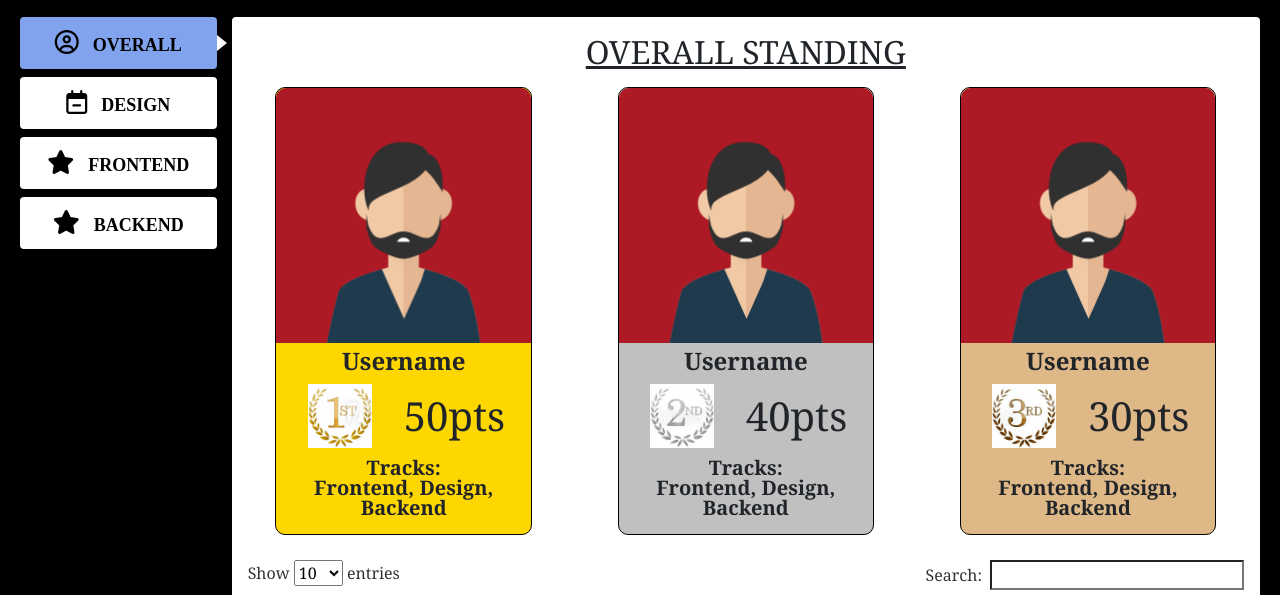
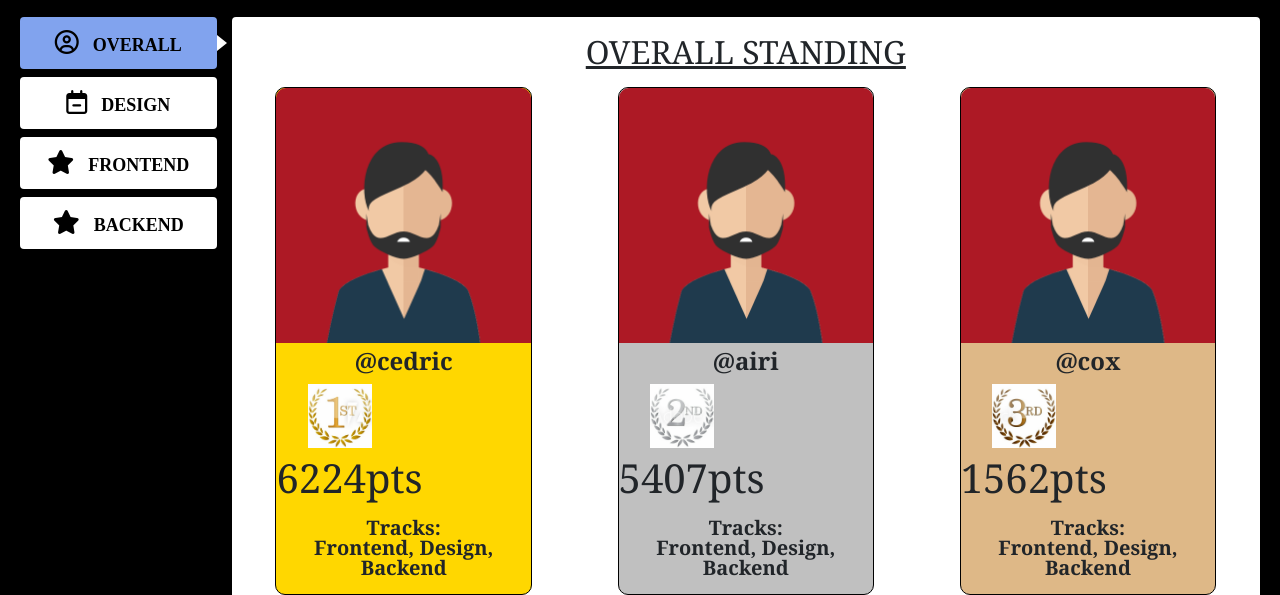
Before and after one commit to tamsay/Leaderboard, a plain HTML site: page index.html in a window 1280 px wide. Shown: the part 175-770 px from the top of the page. Drawn offline with Linux system fonts and the light colour scheme.

Commit message:
Implemented proper ranking of the top three users

```diff
--- a/index.html
+++ b/index.html
@@ -59,12 +59,12 @@
                                 <div class="col leaderCard firstPosition">
                                     <div class="wrapper">
                                         <img src="images/profileicon.png" alt="images" class="profilePicture">
-                                        <p class="winnerUsername" id="firstUsername">Username</p>
+                                        <p class="winnerUsername" id="overallWinner"></p>
                                   <div class="row leaderCaption">
                                     <div class="col-md-6 rank"><img src="images/first.jpg" alt="rank">
                                     </div>
                                     <div class="col-sm topScore">
-                                        <p>50<span>pts</span></p>
+                                        <p> <span id ='overallWinnerScore'></span><span>pts</span></p>
                                     </div>
                                     </div>
                                   <p class="tracks">Tracks:<br><span>Frontend, Design, Backend</span></p>
@@ -75,13 +75,13 @@
                                 <div class="col leaderCard secondPosition">
                                     <div class="wrapper">
                                     <img src="images/profileicon.png" alt="images" class="profilePicture">
-                                    <p class="winnerUsername" id="secondUsername">Username</p>
+                                    <p class="winnerUsername" id="overallSecond"></p>
 
                                     <div class="row leaderCaption">
                                       <div class="col-md-6 rank"><img src="images/second.jpg" alt="rank">
                                       </div>
                                       <div class="col-sm topScore">
-                                          <p>40<span>pts</span></p>
+                                        <p> <span id ='overallSecondScore'></span><span>pts</span></p>
                                       </div>
                                       </div>
                                     <p class="tracks">Tracks:<br><span>Frontend, Design, Backend</span></p>
@@ -91,13 +91,13 @@
                                   <div class="col leaderCard thirdPosition">
                                     <div class="wrapper">
                                     <img src="images/profileicon.png" alt="images" class="profilePicture">
-                                    <p class="winnerUsername" id="thirdUsername">Username</p>
+                                    <p class="winnerUsername" id="overallThird"></p>
 
                                     <div class="row leaderCaption">
                                       <div class="col-md-6 rank"><img src="images/third.jpg" alt="rank">
                                       </div>
                                       <div class="col-sm topScore">
-                                          <p>30<span>pts</span></p>
+                                        <p> <span id ='overallThirdScore'></span><span>pts</span></p>
                                       </div>
                                       </div>
                                     <p class="tracks">Tracks:<br><span>Frontend, Design, Backend</span></p>
@@ -118,7 +118,7 @@
                               <div class="col leaderCard firstPosition">
                                   <div class="wrapper">
                                       <img src="images/profileicon.png" alt="images" class="profilePicture">
-                                      <p class="winnerUsername" id="firstUsername">Username</p>
+                                      <p class="winnerUsername" id="">Username</p>
                                 <div class="row leaderCaption">
                                   <div class="col-md-6 rank"><img src="images/first.jpg" alt="rank">
                                   </div>
@@ -164,7 +164,7 @@
                                 </div>
                           </div>
 
-                      <table id="myTable" class="display" style="width:100%">
+                      <table id="designTable" class="display" style="width:100%">
                       </table>
 
 
@@ -224,7 +224,7 @@
                                 </div>
                           </div>
 
-                      <table id="myTable" class="display" style="width:100%">
+                      <table id="frontendTable" class="display" style="width:100%">
                       </table>
 
                         </div>
@@ -283,7 +283,7 @@
                               </div>
                         </div>
 
-                    <table id="myTable" class="display" style="width:100%">
+                    <table id="backendTable" class="display" style="width:100%">
                     </table>
 
 
--- a/js/script.js
+++ b/js/script.js
@@ -6,12 +6,35 @@ var dataSet = [
     [ "","Airi Satou", "@airi", "airi@gmail.com", "5407" ],
 ];
 
+let sortedResult=(data)=>{
+   let answer =  data.sort((a, b)=>{
+        return b[4] - a[4]
+    })
+    return answer;
+}
+let sortedData = sortedResult(dataSet);
+
+let overallWinner = document.querySelector('#overallWinner')
+overallWinner.innerText = sortedData[0][2]
+let overallWinnerScore = document.querySelector('#overallWinnerScore')
+overallWinnerScore.innerText = sortedData[0][4]
+
+let overallSecond = document.querySelector('#overallSecond')
+overallSecond.innerText = sortedData[1][2]
+let overallSecondScore = document.querySelector('#overallSecondScore')
+overallSecondScore.innerText = sortedData[1][4]
+
+let overallThird = document.querySelector('#overallThird')
+overallThird.innerText = sortedData[2][2]
+let overallThirdScore = document.querySelector('#overallThirdScore')
+overallThirdScore.innerText = sortedData[2][4]
+
 
 
 $(document).ready(function() {
     $('#myTable').DataTable( {
         "scrollX": true,
-        data: dataSet,
+        data: sortedData,
         columns: [
             {title: "S/N"},
             { title: "Name" },
@@ -21,3 +44,45 @@ $(document).ready(function() {
         ]
     } );
 } );
+
+$(document).ready(function() {
+    $('#designTable').DataTable( {
+        "scrollX": true,
+        data: sortedData,
+        columns: [
+            {title: "S/N"},
+            { title: "Name" },
+            { title: "Username" },
+            { title: "Email" },
+            { title: "Score" },
+        ]
+    } );
+} );
+
+$(document).ready(function() {
+    $('#frontendTable').DataTable( {
+        "scrollX": true,
+        data: sortedData,
+        columns: [
+            {title: "S/N"},
+            { title: "Name" },
+            { title: "Username" },
+            { title: "Email" },
+            { title: "Score" },
+        ]
+    } );
+} );
+
+$(document).ready(function() {
+    $('#backendTable').DataTable( {
+        "scrollX": true,
+        data: sortedData,
+        columns: [
+            {title: "S/N"},
+            { title: "Name" },
+            { title: "Username" },
+            { title: "Email" },
+            { title: "Score" },
+        ]
+    } );
+} );
```
